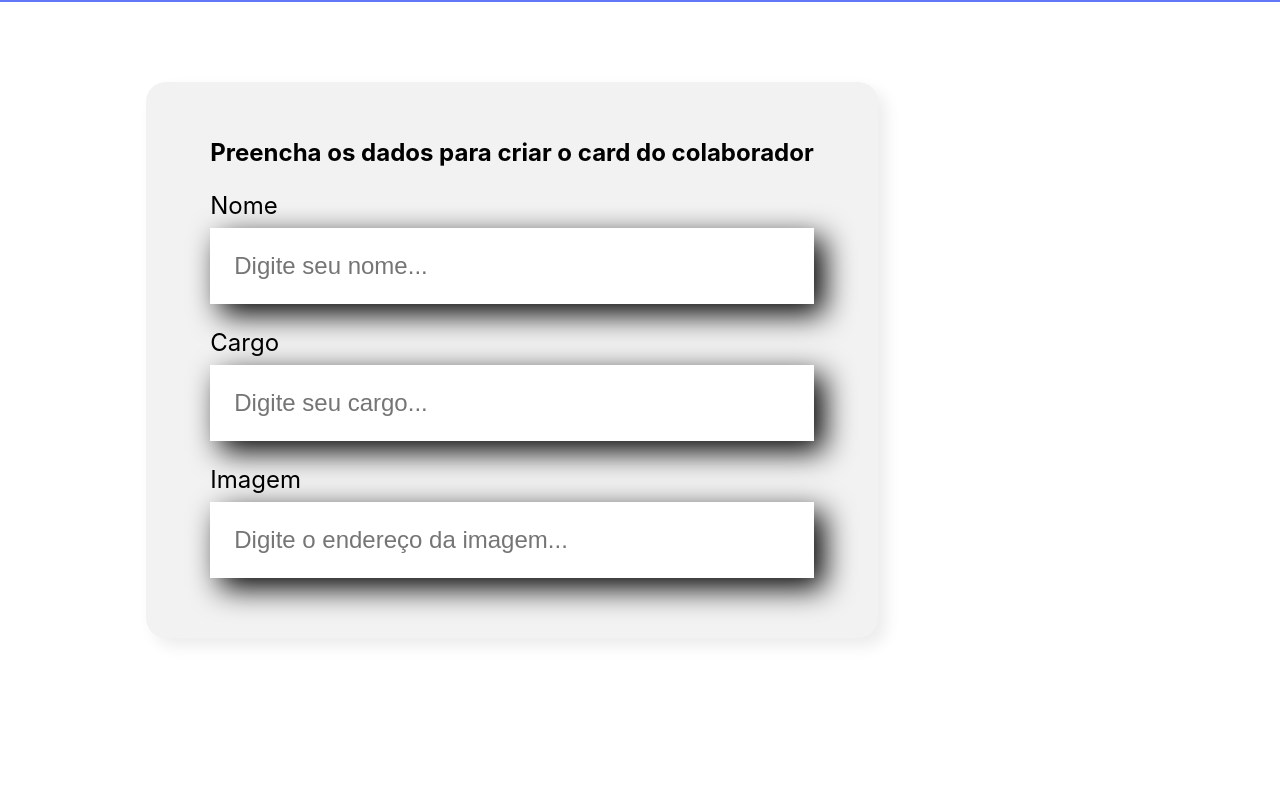
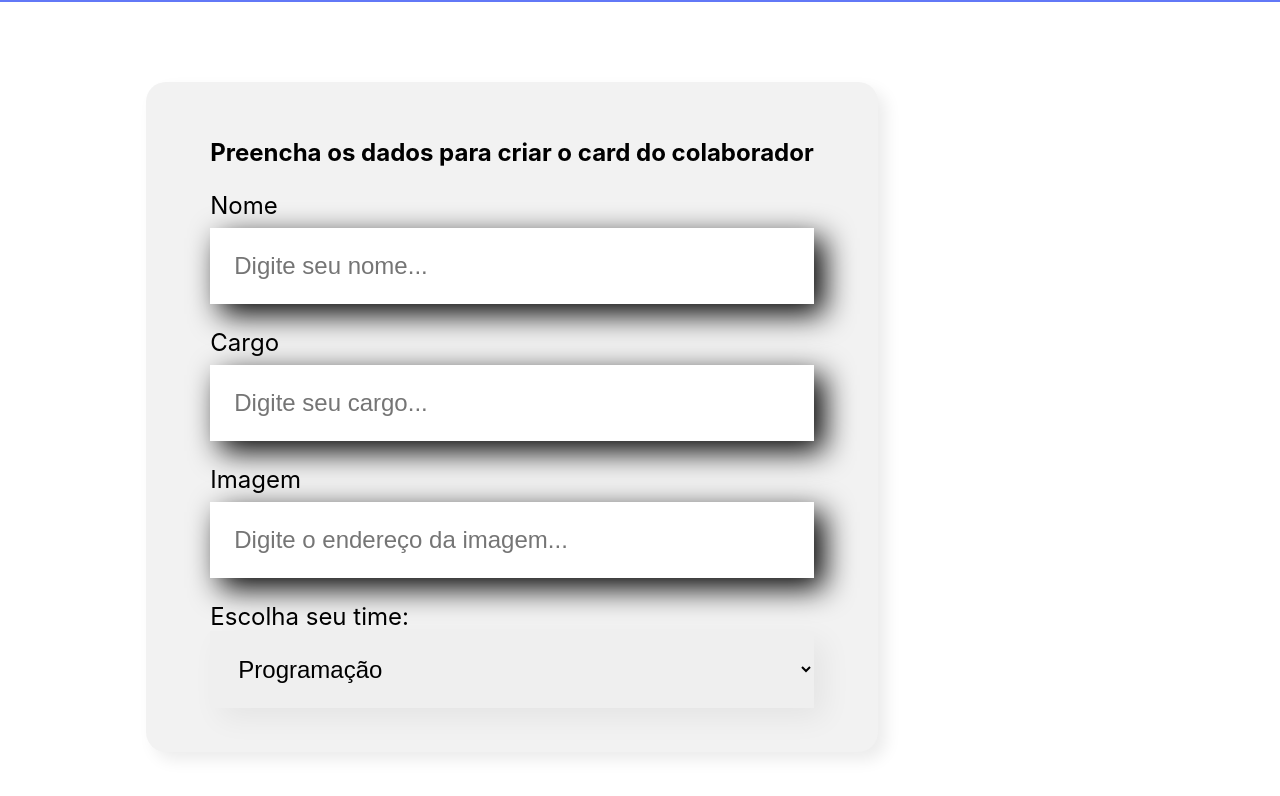
Before and after one commit to noemi3a/Organo-1, a React (Create React App) app: page / in a window 1280 px wide. Shown: the part 496-1292 px from the top of the page. Before the commit the page ends 1214 px from the top, so only its background shows below. Built offline with nearby package versions, Linux system fonts and the light colour scheme.

Commit message:
Lista suspensa

```diff
--- a/src/Componentes/Formulario/index.js
+++ b/src/Componentes/Formulario/index.js
@@ -2,6 +2,17 @@ import CampoTexto from '../CampoTexto'
 
 import './Formulario.css';
 
+import ListaSuspensa from '../ListaSuspensa'
+
+const times = [
+    'Programação',
+    'Front-End',
+    'Data Science',
+    'Devops',
+    'UX e Design',
+    'Mobile',
+    ' Inovação e Gestão'
+    ]
 
 
 
@@ -15,6 +26,11 @@ const Formulario = () => {
                 <CampoTexto label="Imagem" placeholder="Digite o endereço da imagem" />
 
 
+                <ListaSuspensa itens={times} />
+
+
+
+
             </form>
 
         </section>
--- a/src/Componentes/ListaSuspensa/ListaSuspensa.css
+++ b/src/Componentes/ListaSuspensa/ListaSuspensa.css
@@ -3,10 +3,12 @@
     margin-bottom: 8px;
     font-size: 24px;
 
+
+
 }
 
 .lista-suspensa select {
-    background-color: #fff;
+
     box-shadow: 10px 10px 30px rgba(0, 0, 0, 0.06);
     width: 100%;
     border: none;
--- a/src/Componentes/ListaSuspensa/index.js
+++ b/src/Componentes/ListaSuspensa/index.js
@@ -1,20 +1,15 @@
 import './ListaSuspensa.css'
+const ListaSuspensa = ({ itens }) => {
+    return (
+      <div className='lista-suspensa'>
+        <label>Escolha seu time:</label>
+        <select>
+          {itens.map((item, index) => (
+            <option key={index}>{item}</option>
+          ))}
+        </select>
+      </div>
+    );
+  };
 
-const ListaSuspensa = (props) => {
-    console.log(props.itens)
-    return (
-        <div className='lista-suspensa'>
-            <label>Time{props.label}</label>
-            <select>
-    <option value="" disabled selected>{props.placeholder}</option>
-    {props.itens.map(item => {
-        return <option key={item} value={item}></option>
-    })}
-</select>
-
-        </div>
-    )
-
-}
-
-export default ListaSuspensa
+  export default ListaSuspensa;
```
Also changed, not shown: src/Componentes/ListaSuspensa/index1.js (added, +20 -0 lines).
